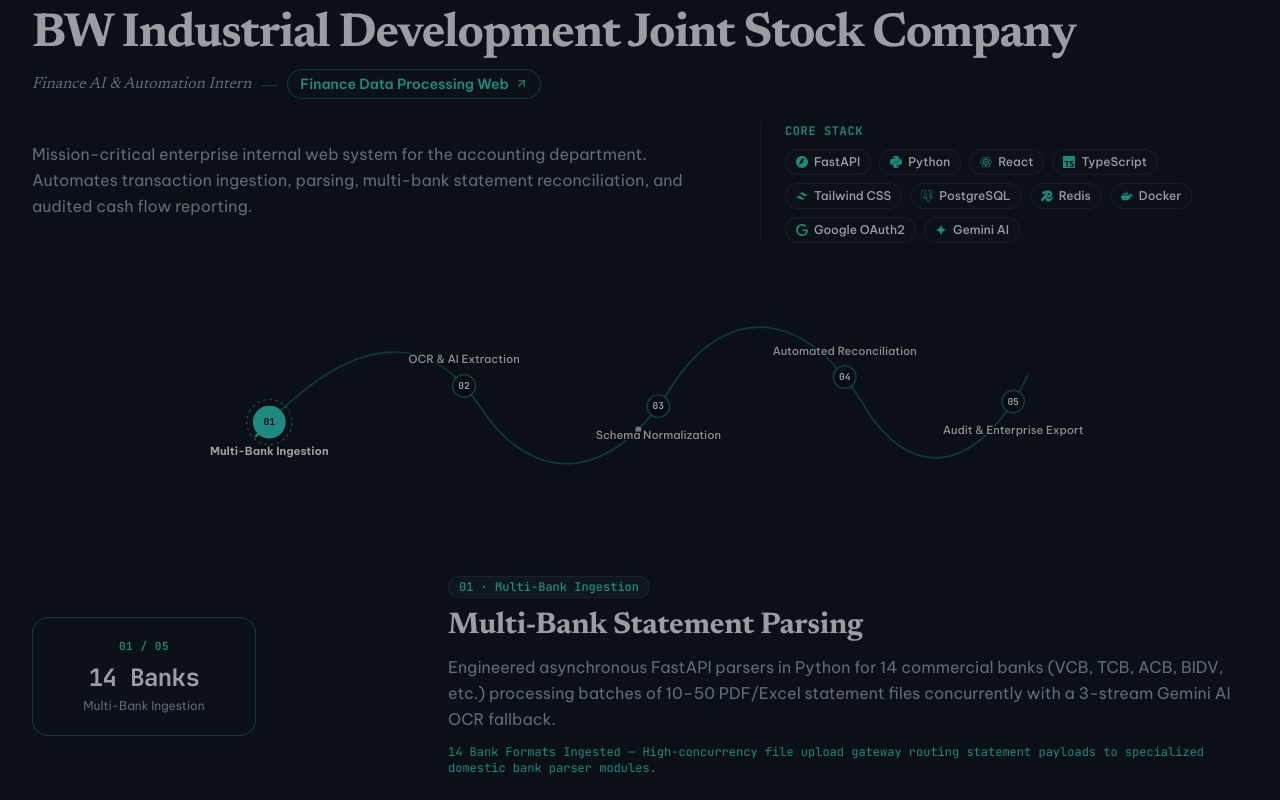
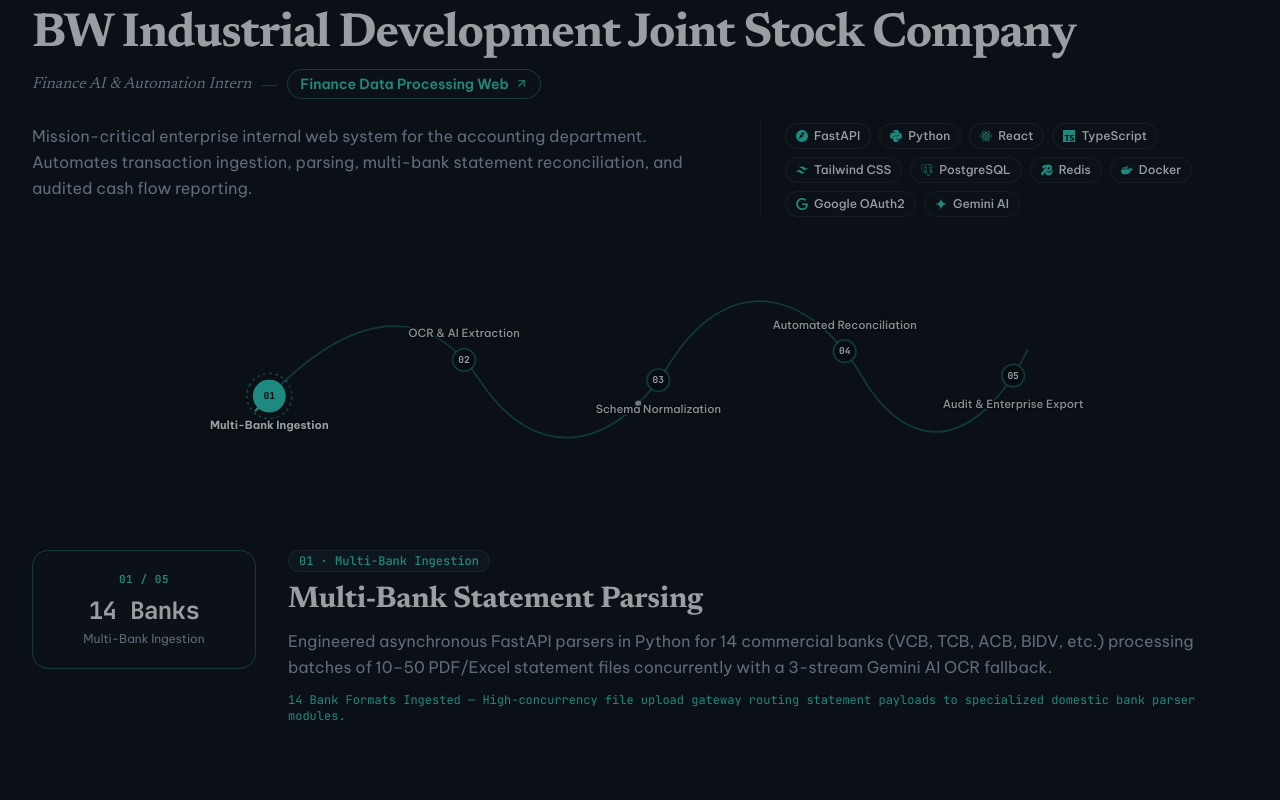
Before and after one commit to soodthin/dev-portfolio, a Next.js app: page / in a window 1280 px wide. Shown: the part 1140-1940 px from the top of the page. Built offline with nearby package versions, Linux system fonts and the light colour scheme.

Commit message:
fix(experience): lock stable row height and expand text width to prevent layout shift

```diff
--- a/components/sections/WorkHistorySection.tsx
+++ b/components/sections/WorkHistorySection.tsx
@@ -123,17 +123,14 @@ export function WorkHistorySection() {
 
           {/* Description on Left & Core Stack on Right */}
           <div className="grid grid-cols-1 lg:grid-cols-12 gap-6 lg:gap-8 items-start pt-1">
-            <div className="lg:col-span-7 pt-3.5 sm:pt-4.5">
+            <div className="lg:col-span-7">
               <p className="text-sm sm:text-base text-[var(--text-muted)] leading-relaxed">
                 {experience.description}
               </p>
             </div>
 
             {experience.technologies && experience.technologies.length > 0 && (
-              <div className="lg:col-span-5 lg:border-l lg:border-[var(--hairline)] lg:pl-6 space-y-2.5">
-                <h4 className="text-xs font-mono uppercase tracking-wider text-[var(--accent)] font-semibold">
-                  Core Stack
-                </h4>
+              <div className="lg:col-span-5 lg:border-l lg:border-[var(--hairline)] lg:pl-6">
                 <div className="flex flex-wrap gap-1.5 sm:gap-2">
                   {experience.technologies.map((tech) => (
                     <span
@@ -230,9 +227,9 @@ export function WorkHistorySection() {
           </svg>
         </div>
 
-        <div className="grid grid-cols-1 lg:grid-cols-12 gap-6 lg:gap-8 items-center pt-1">
-          <div className="lg:col-span-4 flex items-center justify-center lg:justify-start">
-            <div className="w-full sm:w-60 lg:w-56 rounded-2xl bg-[var(--surface-1)] border border-[var(--hairline-strong)] shadow-[var(--surface-shadow)] flex flex-col items-center justify-center text-center px-6 py-5 transition-all duration-300 shrink-0">
+        <div className="flex flex-col lg:flex-row gap-6 lg:gap-8 items-start pt-1 min-h-[175px] sm:min-h-[165px]">
+          <div className="w-full sm:w-60 lg:w-56 shrink-0 flex items-center justify-center lg:justify-start">
+            <div className="w-full rounded-2xl bg-[var(--surface-1)] border border-[var(--hairline-strong)] shadow-[var(--surface-shadow)] flex flex-col items-center justify-center text-center px-6 py-5 transition-all duration-300">
               <span className="font-mono text-[11px] text-[var(--accent)] font-semibold tracking-wider">
                 {cur.step} / 0{stages.length}
               </span>
@@ -244,7 +241,7 @@ export function WorkHistorySection() {
               </span>
             </div>
           </div>
-          <div className="lg:col-span-8 space-y-2.5">
+          <div className="flex-1 min-w-0 space-y-2.5">
             <div className="flex items-center gap-2">
               <span className="px-2.5 py-0.5 rounded-full text-xs font-mono font-medium text-[var(--accent)] bg-[var(--surface-2)] border border-[var(--hairline)]">
                 {cur.step} · {cur.name}
```
